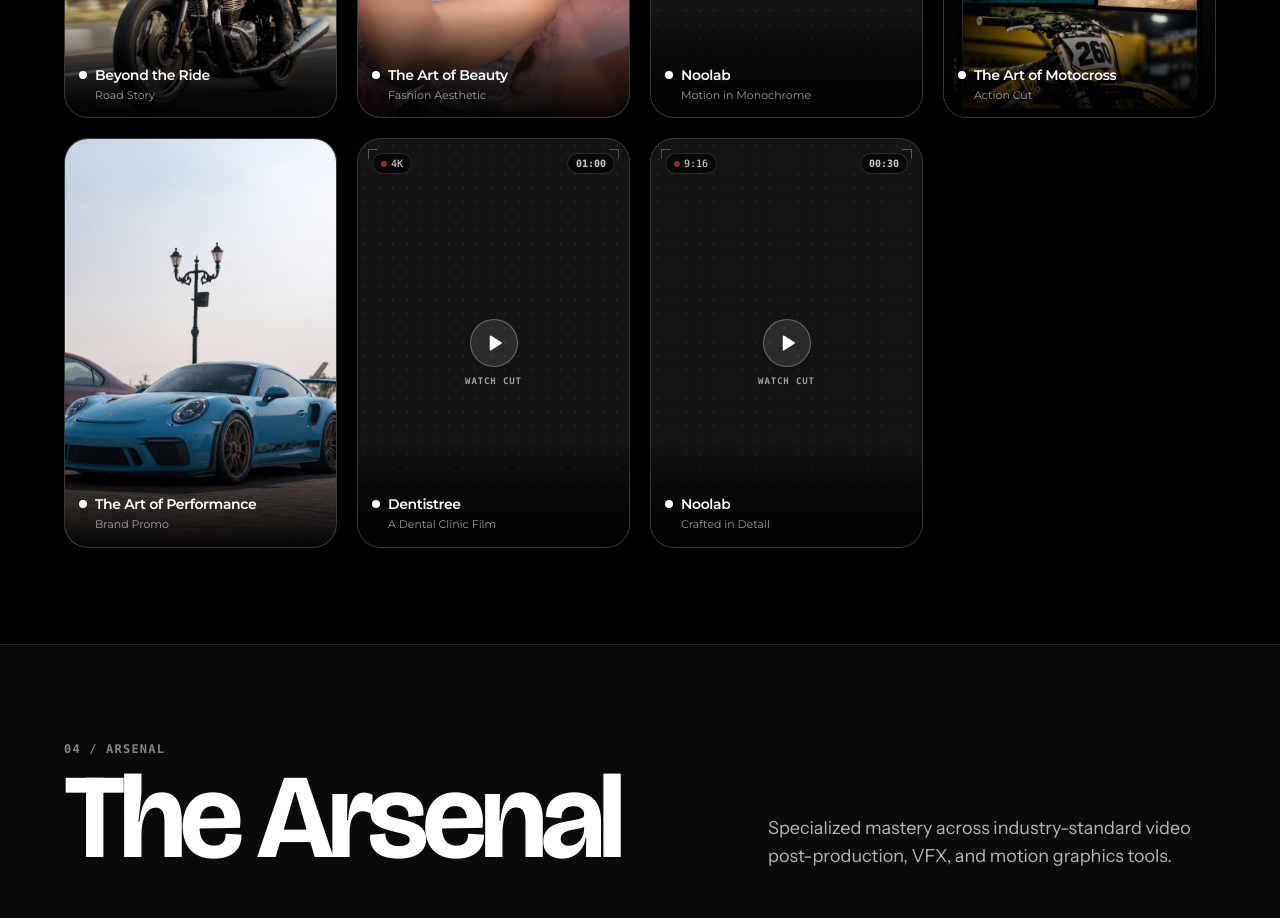
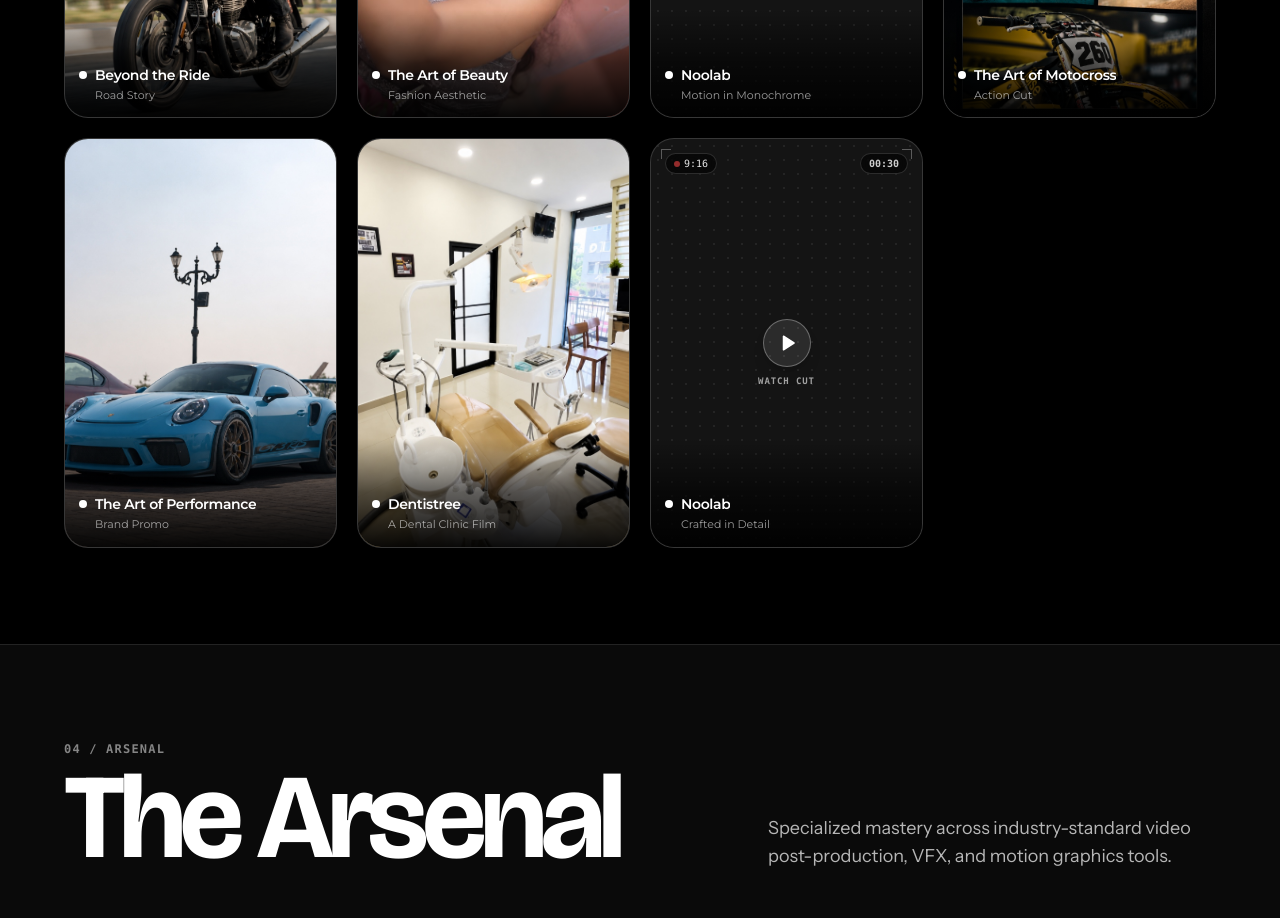
Before and after one commit to thenameisanzu/Anandhu-prasad-portfolio, a Next.js app: page / in a window 1280 px wide. Shown: the part 2960-3878 px from the top of the page. Built offline with nearby package versions, Linux system fonts and the light colour scheme; a web font is replaced by a local one.

Commit message:
feat(projects): add official thumbnail for Dentistree

```diff
--- a/components/Site.jsx
+++ b/components/Site.jsx
@@ -388,7 +388,7 @@ export const PROJECTS = [
     desc: 'Clean, modern corporate brand film for Dentistree Healthcare. Trust-building clean clinical lighting grade, clear voiceover pacing, and warm ambient score.',
     driveUrl: 'https://drive.google.com/file/d/1CcdfrybKr1EegkiIBYjjR92AvGNT1xP9/view?usp=sharing',
     previewUrl: 'https://drive.google.com/file/d/1CcdfrybKr1EegkiIBYjjR92AvGNT1xP9/preview',
-    thumbnailImage: null,
+    thumbnailImage: '/projects/dentistree.jpg',
     tags: ['Dental Clinic Film', 'Clean Grade', 'DaVinci Resolve'],
   },
   {
```
Also changed, not shown: public/projects/dentistree.jpg (added).
